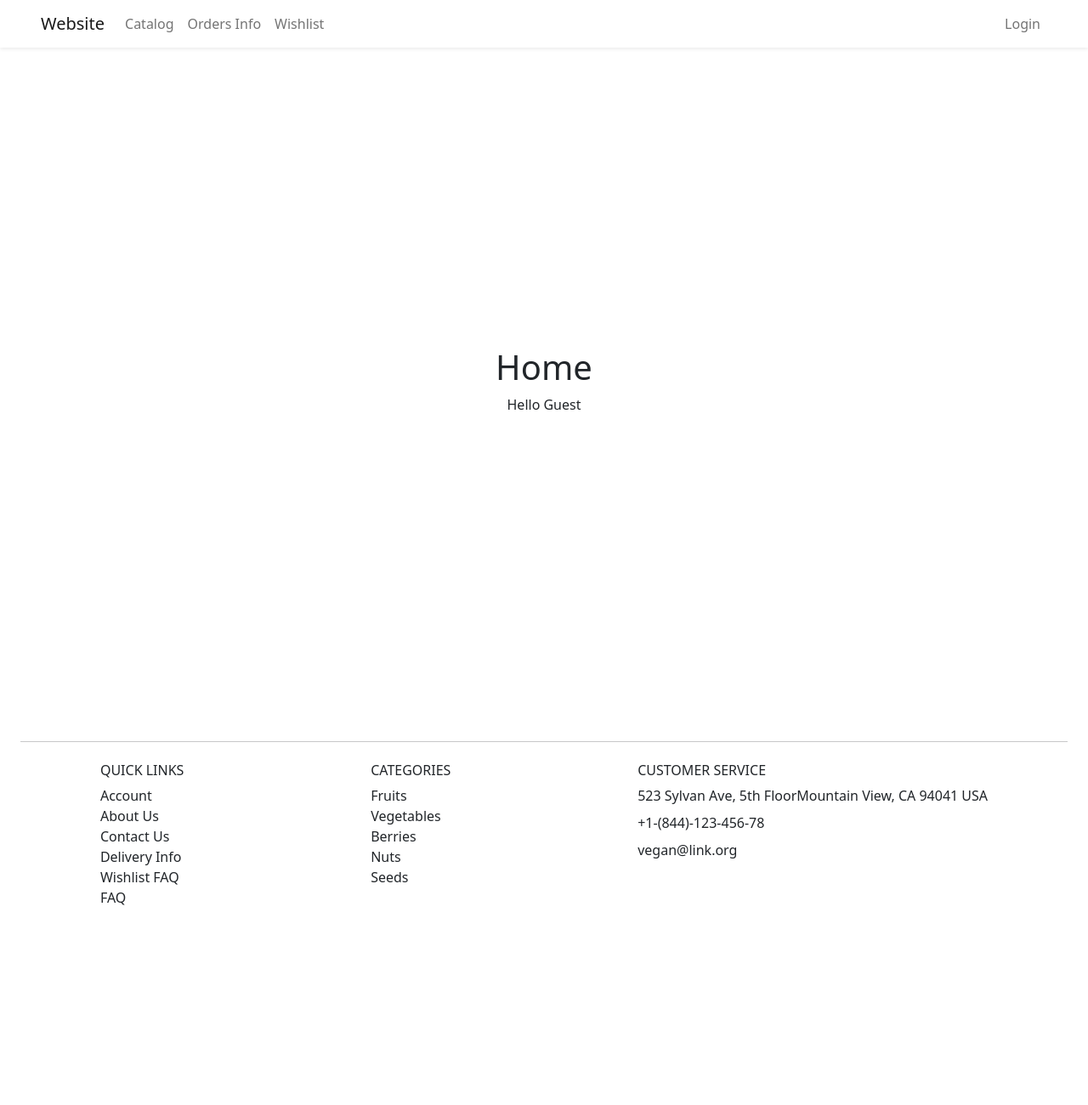
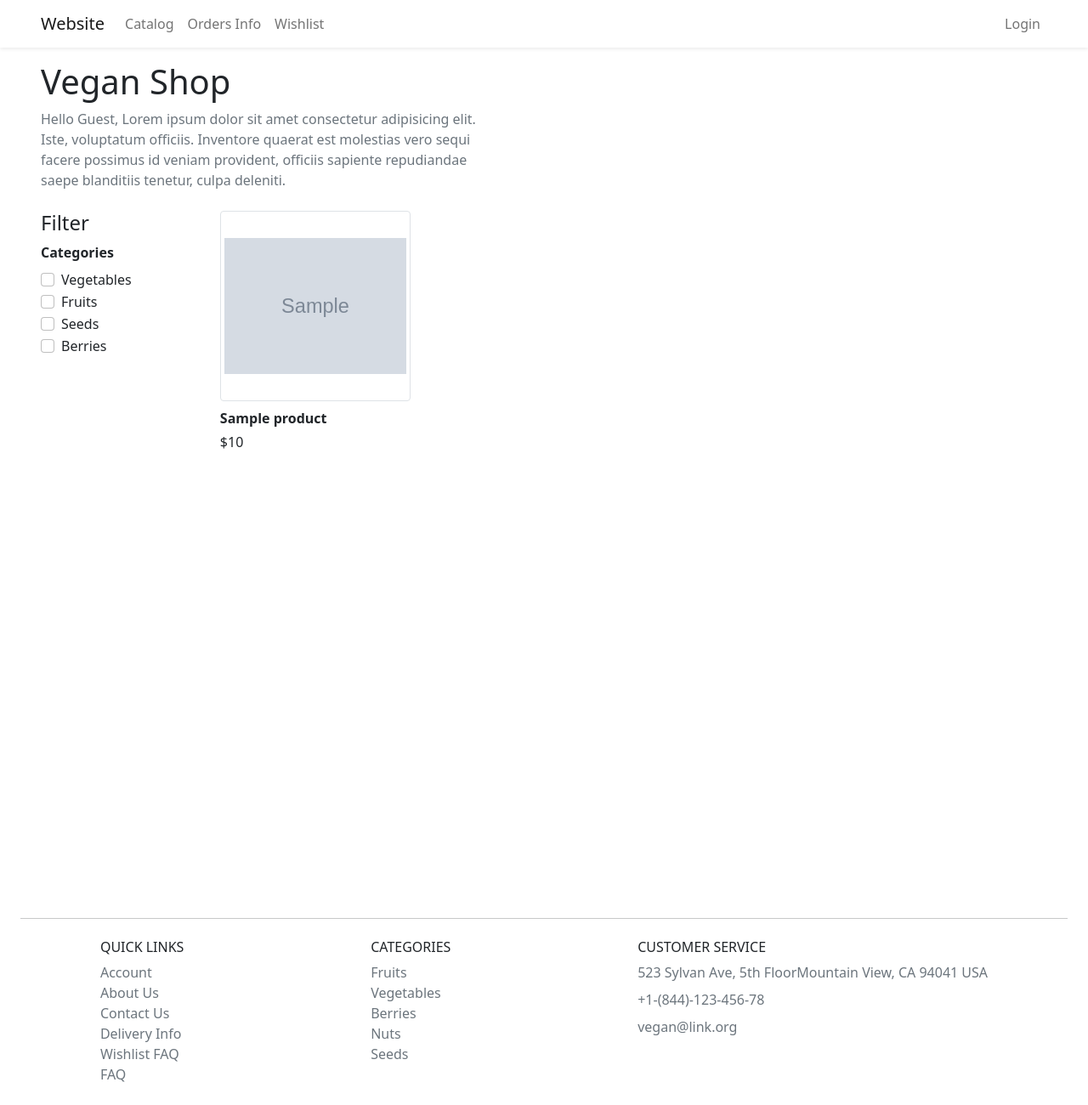
Before and after one commit to dzikryaji/ProjectPemweb, a PHP site: page /ProjectPemweb/ in a window 1280 px wide. Shown: the whole page at 85% size. Before the commit the page ends 1065 px from the top, so only its background shows below. Run offline with PHP 8.4, Linux system fonts and the light colour scheme; tables that the repository leaves empty hold one stand-in row (values such as "Sample post"); grey boxes marked "Sample" are stand-in pictures.

Commit message:
display product on home page

```diff
--- a/controller/BaseController.php
+++ b/controller/BaseController.php
@@ -10,7 +10,6 @@ class BaseController {
     }
 
     function loadModel($modelName) {
-        $this->Model = null;
         include_once "model/$modelName.php";
         return new $modelName;
     }
--- a/controller/Home.php
+++ b/controller/Home.php
@@ -3,7 +3,11 @@
 class Home extends BaseController{
 
     function index(){
-        $this->loadView("index", "Home");
+        $productModel = $this->loadModel("ProductModel");
+
+        $products = $productModel->getAllProduct();
+
+        $this->loadView("index", "Home", ['products' => $products] );
     }
 
     function login(){
--- a/ddl.sql
+++ b/ddl.sql
@@ -12,9 +12,10 @@ CREATE TABLE `project_pemweb`.`user` (
 CREATE TABLE `project_pemweb`.`product`(
     `id_product` INT NOT NULL AUTO_INCREMENT ,
     `product_name` VARCHAR(255) NOT NULL ,
+    `category` VARCHAR(15) NOT NULL ,
     `price` INT NOT NULL ,
     `stock` INT NOT NULL ,
-    `description` VARCHAR(255) NOT NULL ,
+    `description` TEXT NOT NULL ,
     `product_image_name` VARCHAR(255) NOT NULL ,
     PRIMARY KEY (`id_product`)
 ) ENGINE = InnoDB;
--- a/model/ProductModel.php
+++ b/model/ProductModel.php
@@ -1,35 +1,49 @@
 <?php
 
-class ProductModel extends BaseModel {
-    function insertProduct($productName, $price, $stock, $description, $fileName, $targetFilePath){
-        if(move_uploaded_file($_FILES["productImage"]["tmp_name"], $targetFilePath)){
+class ProductModel extends BaseModel
+{
+    function insertProduct($productName, $category, $price, $stock, $description, $fileName, $targetFilePath)
+    {
+        if (move_uploaded_file($_FILES["productImage"]["tmp_name"], $targetFilePath)) {
 
-            $sql = "INSERT INTO product (product_name, price, stock, description, product_image_name)
-                VALUES (?, ?, ?, ?, ?)";
-
-        } else {
-            echo "Sorry, there was an error uploading your file.";
-        }
+            $sql = "INSERT INTO product (product_name, category, price, stock, description, product_image_name)
+                VALUES (?, ?, ?, ?, ?, ?)";
 
             $stmt = $this->conn->stmt_init();
 
-        if ( ! $stmt->prepare($sql)) {
+            if (!$stmt->prepare($sql)) {
                 die("SQL error: " . $this->conn->error);
             }
 
-        $stmt->bind_param("siiss",
+            $stmt->bind_param(
+                "ssiiss",
                 $productName,
+                $category,
                 $price,
                 $stock,
                 $description,
-                          $fileName);
+                $fileName
+            );
 
             if ($stmt->execute()) {
 
                 header("Location: " . BASEURL);
-
             } else {
                 die($this->conn->error . " " . $this->conn->errno);
             }
+        } else {
+            echo "Sorry, there was an error uploading your file.";
         }
     }
+
+    function getAllProduct()
+    {
+        $sql = "SELECT * FROM product ORDER BY product_name";
+
+        $result = $this->conn->query($sql);
+
+        $products = $result->fetch_all(MYSQLI_ASSOC);
+
+        return $products;
+    }
+}
--- a/view/index.php
+++ b/view/index.php
@@ -1,5 +1,63 @@
-<section class="d-flex flex-column align-items-center justify-content-center vh-100">
-    <h1>Home</h1>
+<section class="min-vh-100 px-5 py-3 mb-0">
+    <div class="mb-4" style="width: 40vw;">
+        <h1>Vegan Shop</h1>
 
-    <p>Hello <?= isset($user) ? $user['name'] : "Guest"; ?></p>
+        <p class="text-secondary">Hello <?= isset($user) ? $user['name'] : "Guest"; ?>, Lorem ipsum dolor sit amet consectetur adipisicing elit. Iste, voluptatum
+            officiis. Inventore quaerat est molestias vero sequi facere possimus id veniam provident, officiis sapiente repudiandae saepe blanditiis
+            tenetur, culpa deleniti. </p>
+    </div>
+    <div class=" d-flex w-100 min-vh-100">
+        <div style="width: 15rem;">
+            <h4 class="mb-2">Filter</h4>
+            <p class="mb-2 fw-bold">Categories</p>
+
+            <div class="form-check">
+                <input class="form-check-input" type="checkbox" value="" id="vegetablesCheck">
+                <label class="form-check-label" for="vegetablesCheck">
+                    Vegetables
+                </label>
+            </div>
+            <div class="form-check">
+                <input class="form-check-input" type="checkbox" value="" id="fruitsCheck">
+                <label class="form-check-label" for="fruitsCheck">
+                    Fruits
+                </label>
+            </div>
+            <div class="form-check">
+                <input class="form-check-input" type="checkbox" value="" id="seedsCheck">
+                <label class="form-check-label" for="seedsCheck">
+                    Seeds
+                </label>
+            </div>
+            <div class="form-check">
+                <input class="form-check-input" type="checkbox" value="" id="berriesCheck">
+                <label class="form-check-label" for="berriesCheck">
+                    Berries
+                </label>
+            </div>
+        </div>
+        <?php if(count($products) == 0) :?>
+            <div class="d-flex align-items-center justify-content-center vh-75 w-100">
+                <h3 class="text-secondary">There is no product yet....</h3>
+            </div>
+        <?php else:?>
+        <div class="container-fluid">
+            <?php foreach($products as $index => $product) :?>
+            <?php if($index % 3 == 0) :?>
+            <div class="row mb-4">
+            <?php endif;?>
+                <div class="col-lg-4 col-md-12">
+                    <a class="link-dark" href="<?= BASEURL ?>" style="text-decoration: none;">
+                        <img src="uploads/<?= $product['product_image_name'] ?>" class="img-thumbnail" alt="" style="height: 14rem; width: 14rem; object-fit: contain;">
+                        <p class="fw-bold mb-1 mt-2"><?= $product['product_name'] ?></p>
+                        <p>$<?= $product['price'] ?></p>
+                    </a>
+                </div>
+            <?php if($index % 3 == 2 || $index + 1 == count($products) ) :?>
+            </div>
+            <?php endif;?>
+            <?php endforeach;?>
+        </div>
+        <?php endif;?>
+    </div>
 </section>
--- a/view/templates/footer.php
+++ b/view/templates/footer.php
@@ -3,30 +3,30 @@
         <div>
             <h6 class="mb-2">QUICK LINKS</h6>
             <ul class="list-unstyled">
-                <li role="button">Account</li>
-                <li role="button">About Us</li>
-                <li role="button">Contact Us</li>
-                <li role="button">Delivery Info</li>
-                <li role="button">Wishlist FAQ</li>
-                <li role="button">FAQ</li>
+                <li class="text-secondary" role="button">Account</li>
+                <li class="text-secondary" role="button">About Us</li>
+                <li class="text-secondary" role="button">Contact Us</li>
+                <li class="text-secondary" role="button">Delivery Info</li>
+                <li class="text-secondary" role="button">Wishlist FAQ</li>
+                <li class="text-secondary" role="button">FAQ</li>
             </ul>
         </div>
         <div>
             <h6 class="mb-2">CATEGORIES</h6>
             <ul class="list-unstyled">
-                <li role="button">Fruits</li>
-                <li role="button">Vegetables</li>
-                <li role="button">Berries</li>
-                <li role="button">Nuts</li>
-                <li role="button">Seeds</li>
+                <li class="text-secondary" role="button">Fruits</li>
+                <li class="text-secondary" role="button">Vegetables</li>
+                <li class="text-secondary" role="button">Berries</li>
+                <li class="text-secondary" role="button">Nuts</li>
+                <li class="text-secondary" role="button">Seeds</li>
             </ul>
         </div>
         <div>
             <h6 class="mb-2">CUSTOMER SERVICE</h6>
             <ul class="list-unstyled">
-                <li class="mt-2">523 Sylvan Ave, 5th FloorMountain View, CA 94041 USA</li>
-                <li class="mt-2">+1-(844)-123-456-78</li>
-                <li class="mt-2">vegan@link.org</li>
+                <li class="mt-2 text-secondary">523 Sylvan Ave, 5th FloorMountain View, CA 94041 USA</li>
+                <li class="mt-2 text-secondary">+1-(844)-123-456-78</li>
+                <li class="mt-2 text-secondary">vegan@link.org</li>
             </ul>
         </div>
     </footer>
```
Also changed, not shown: controller/Product.php (+3 -4 lines), view/addProduct.php (+15 -2 lines). Lines whose indentation alone changed are shown as unchanged.
